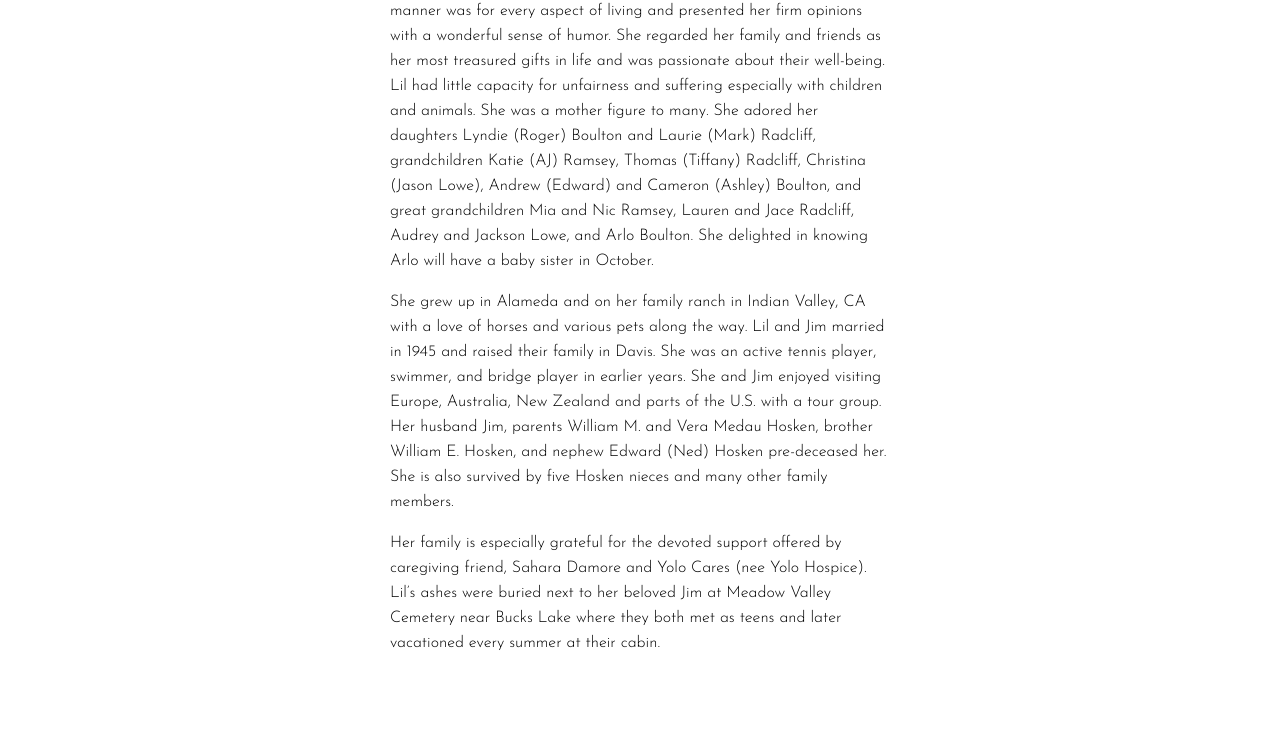
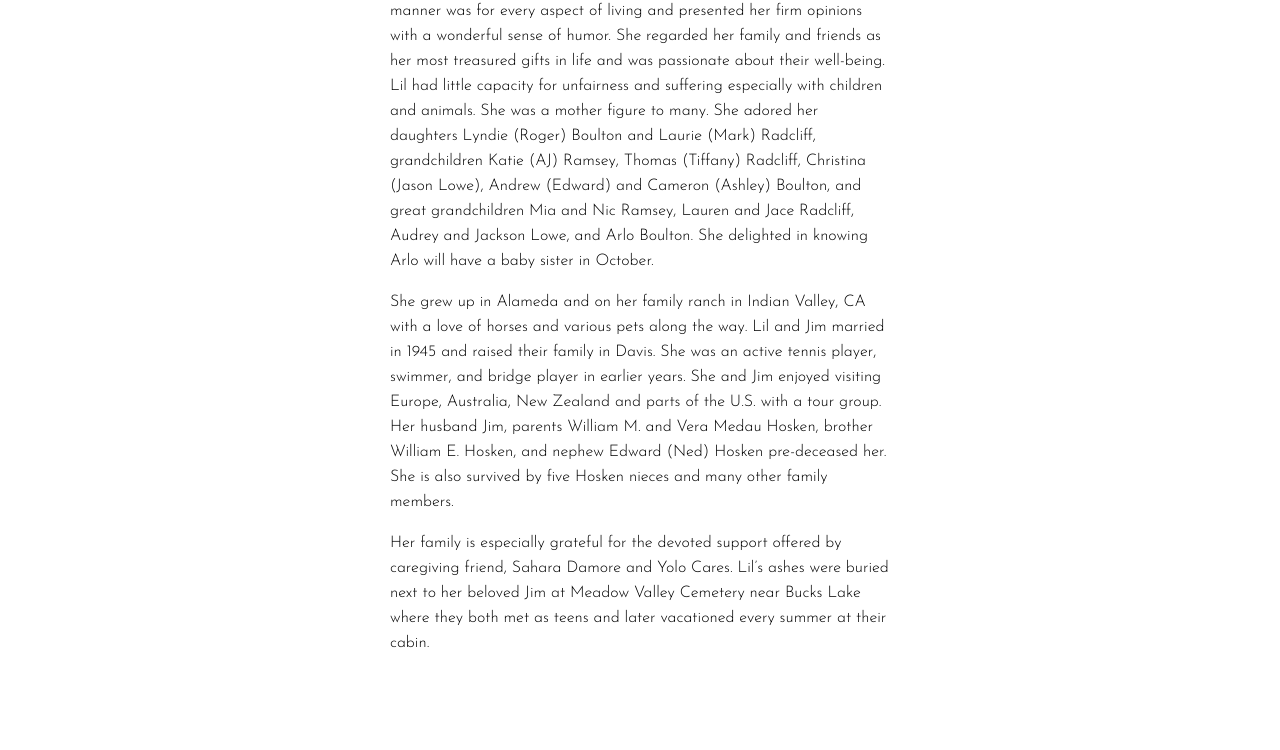
Before and after one commit to amandavalverde/celebratelilmchenry, a plain HTML site: page index.html in a window 1280 px wide. Shown: the part 2314-3064 px from the top of the page. Drawn offline with Linux system fonts and the light colour scheme; a web font is replaced by a local one.

Commit message:
Update index.html

```diff
--- a/index.html
+++ b/index.html
@@ -179,7 +179,7 @@
         <h2>NOVEMBER 3, 1924 - JUNE 20, 2022</h2>
         <p>A remarkable and dearly loved woman, mother, grandmother, and great-grandmother found a peaceful end following a fall that quelled her strong desire for independence. Lillian was known as quite a character among friends and family. She upheld a clear notion of what the correct manner was for every aspect of living and presented her firm opinions with a wonderful sense of humor. She regarded her family and friends as her most treasured gifts in life and was passionate about their well-being. Lil had little capacity for unfairness and suffering especially with children and animals. She was a mother figure to many. She adored her daughters Lyndie (Roger) Boulton and Laurie (Mark) Radcliff, grandchildren Katie (AJ) Ramsey, Thomas (Tiffany) Radcliff, Christina (Jason Lowe), Andrew (Edward) and Cameron (Ashley) Boulton, and great grandchildren Mia and Nic Ramsey, Lauren and Jace Radcliff, Audrey and Jackson Lowe, and Arlo Boulton. She delighted in knowing Arlo will have a baby sister in October.</p>
         <p>She grew up in Alameda and on her family ranch in Indian Valley, CA with a love of horses and various pets along the way. Lil and Jim married in 1945 and raised their family in Davis.  She was an active tennis player, swimmer, and bridge player in earlier years.  She and Jim enjoyed visiting Europe, Australia, New Zealand and parts of the U.S. with a tour group. Her husband Jim, parents William M. and Vera Medau Hosken, brother William E. Hosken, and nephew Edward (Ned) Hosken pre-deceased her. She is also survived by five Hosken nieces and many other family members.</p>
-        <p>Her family is especially grateful for the devoted support offered by caregiving friend, Sahara Damore and Yolo Cares (nee Yolo Hospice). Lil’s ashes were buried next to her beloved Jim at Meadow Valley Cemetery near Bucks Lake where they both met as teens and later vacationed every summer at their cabin.</p>
+        <p>Her family is especially grateful for the devoted support offered by caregiving friend, Sahara Damore and Yolo Cares. Lil’s ashes were buried next to her beloved Jim at Meadow Valley Cemetery near Bucks Lake where they both met as teens and later vacationed every summer at their cabin.</p>
     </section>
 
     <footer>
```
